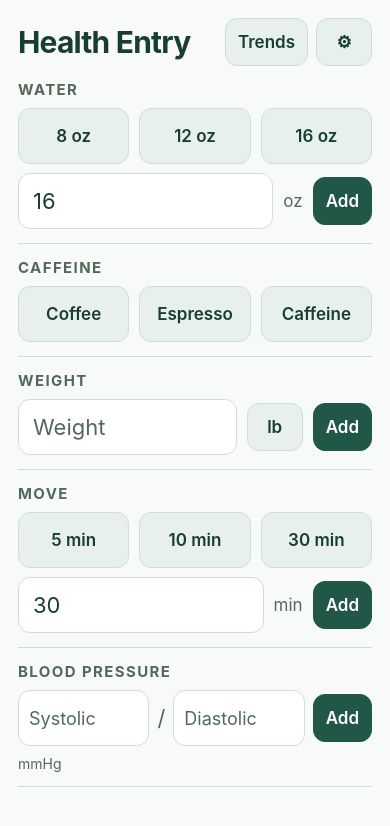
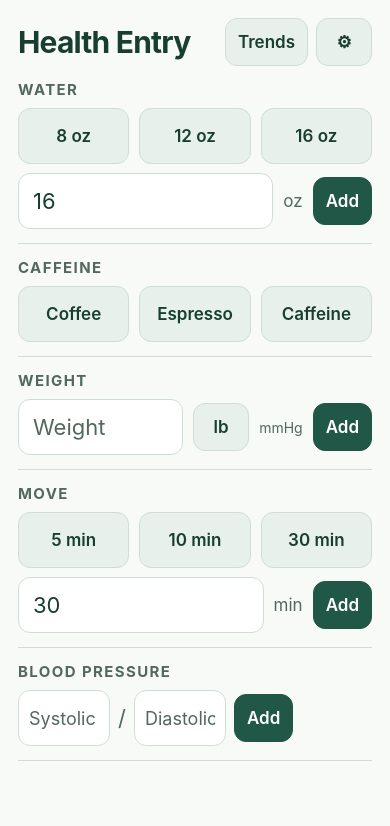
Before and after one commit to snowolf001/healthentry, a React Native app: screen / in a window 390 px wide. Shown: the top 826 px of the page. Built offline with nearby package versions, Linux system fonts and the light colour scheme.

Commit message:
Compact blood pressure entry row

```diff
--- a/App.tsx
+++ b/App.tsx
@@ -385,6 +385,7 @@ function App() {
                     onPress={weight.switchUnit}
                     disabled={busy || !weight.ready}
                   />
+                  <Text style={styles.inlinePressureUnit}>mmHg</Text>
                   <ActionButton
                     compact
                     primary
@@ -470,7 +471,6 @@ function App() {
                     disabled={busy}
                   />
                 </View>
-                <Text style={styles.hint}>mmHg</Text>
                 {feedbackSection === 'bloodPressure' && <EntryFeedback busy={busy} feedback={feedback} theme={theme} styles={styles} />}
               </View>
             </ScrollView>
@@ -546,8 +546,10 @@ const createStyles = (theme: ReturnType<typeof useAppTheme>) =>
       gap: 8,
     },
     pressureInput: {
-      flex: 1,
-      minWidth: 0,
+      width: 92,
+      flexGrow: 0,
+      flexShrink: 1,
+      minWidth: 72,
       minHeight: 56,
       borderWidth: 1,
       borderColor: theme.border,
@@ -559,6 +561,7 @@ const createStyles = (theme: ReturnType<typeof useAppTheme>) =>
       fontSize: 18,
     },
     pressureSeparator: { fontSize: 22, color: theme.textSecondary },
+    inlinePressureUnit: { fontSize: 14, color: theme.textSecondary, flexShrink: 1 },
     unitSuffix: { fontSize: 17, color: theme.textSecondary },
     disabledControl: { opacity: 0.55, borderColor: theme.disabled },
     hint: { fontSize: 14, color: theme.textSecondary },
```
